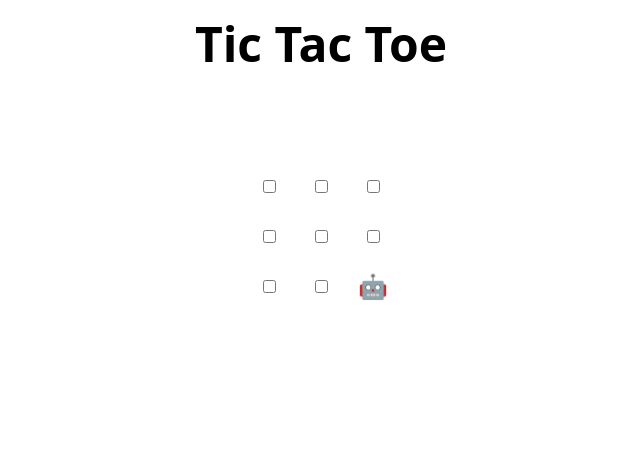
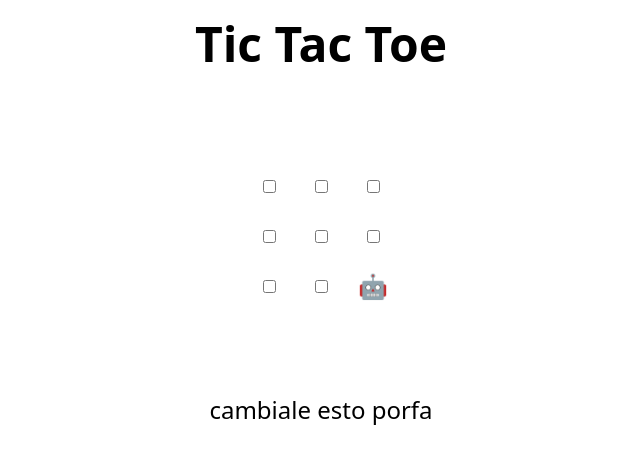
Before and after one commit to Nelsonjs77/Ejercicio6, a plain HTML site: page index.html in a window 1280 px wide. Shown: the whole page, without its empty margins (319-959 px from the left). Drawn offline with Linux system fonts and the light colour scheme.

Commit message:
Update index.html

```diff
--- a/index.html
+++ b/index.html
@@ -48,7 +48,7 @@
 </table>
 
 <h2 hidden>Game over, refresh to play again 🧑‍💻 🤖!</h2>
-
+cambiale esto porfa
 <script>
   // Initialization
   const boxes = Array.from(document.querySelectorAll('td'))
```
